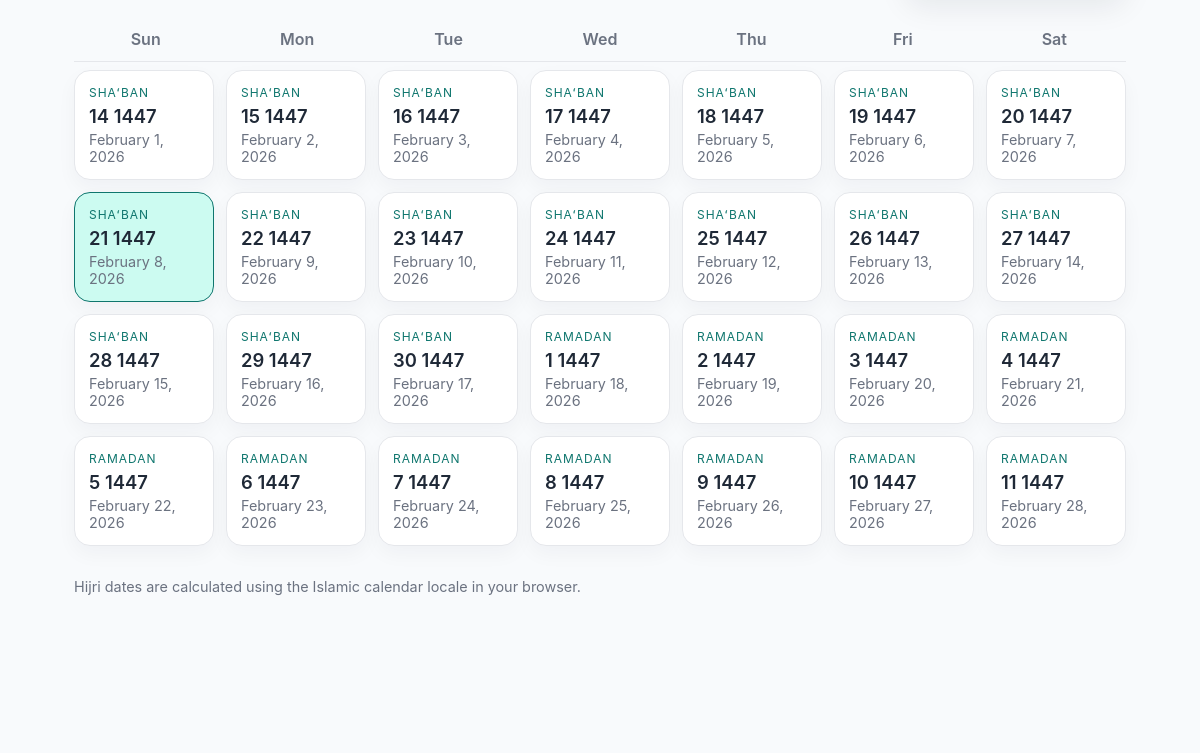
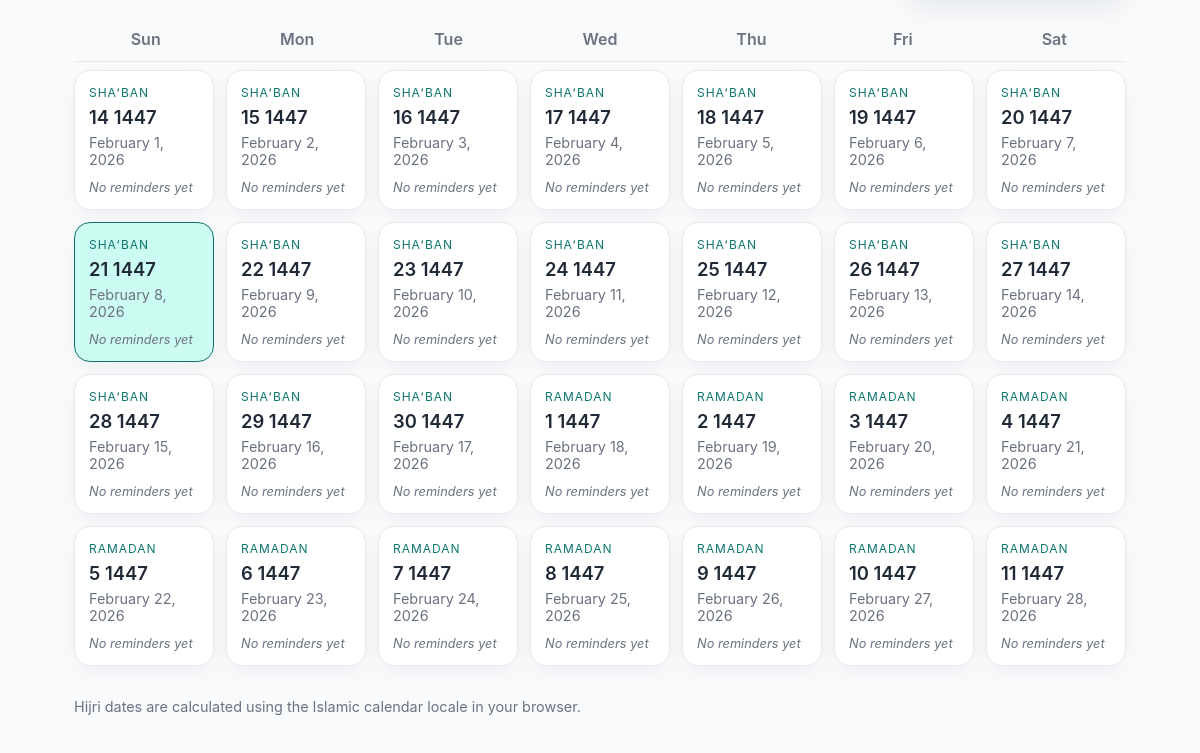
Before and after one commit to burhanilinux/islamic-hijri-calender, an Electron app: page index.html in a window 1200 px wide. Shown: the part 145-898 px from the top of the page. Before the commit the page ends 810 px from the top, so only its background shows below. Drawn offline with Linux system fonts and the light colour scheme.

Commit message:
Add clickable reminders to calendar

```diff
--- a/app.js
+++ b/app.js
@@ -20,6 +20,31 @@ const monthTitle = document.getElementById("monthTitle");
 const todayHijri = document.getElementById("todayHijri");
 const todayGregorian = document.getElementById("todayGregorian");
 const calendarGrid = document.getElementById("calendarGrid");
+const remindersKey = "hijri-reminders-v1";
+
+const loadReminders = () => {
+  const stored = localStorage.getItem(remindersKey);
+  if (!stored) {
+    return {};
+  }
+  try {
+    return JSON.parse(stored);
+  } catch (error) {
+    console.error("Failed to parse reminders", error);
+    return {};
+  }
+};
+
+const saveReminders = (reminders) => {
+  localStorage.setItem(remindersKey, JSON.stringify(reminders));
+};
+
+const toDateKey = (date) => {
+  const year = date.getFullYear();
+  const month = String(date.getMonth() + 1).padStart(2, "0");
+  const day = String(date.getDate()).padStart(2, "0");
+  return `${year}-${month}-${day}`;
+};
 
 const formatHijriParts = (date) => {
   const parts = hijriFormatter.formatToParts(date);
@@ -34,7 +59,26 @@ const formatHijriParts = (date) => {
   };
 };
 
+const updateReminderList = (list, reminders) => {
+  list.innerHTML = "";
+  if (!reminders || reminders.length === 0) {
+    const empty = document.createElement("span");
+    empty.className = "calendar__reminder-empty";
+    empty.textContent = "No reminders yet";
+    list.appendChild(empty);
+    return;
+  }
+
+  reminders.forEach((reminder) => {
+    const item = document.createElement("span");
+    item.className = "calendar__reminder";
+    item.textContent = reminder;
+    list.appendChild(item);
+  });
+};
+
 const buildCalendar = () => {
+  const reminders = loadReminders();
   const currentMonth = today.getMonth();
   const currentYear = today.getFullYear();
   const firstDayOfMonth = new Date(currentYear, currentMonth, 1);
@@ -60,9 +104,16 @@ const buildCalendar = () => {
   for (let day = 1; day <= totalDays; day += 1) {
     const date = new Date(currentYear, currentMonth, day);
     const hijriParts = formatHijriParts(date);
+    const dateKey = toDateKey(date);
 
     const cell = document.createElement("div");
-    cell.className = "calendar__cell";
+    cell.className = "calendar__cell calendar__cell--interactive";
+    cell.setAttribute("role", "button");
+    cell.setAttribute("tabindex", "0");
+    cell.setAttribute(
+      "aria-label",
+      `Add reminder for ${gregorianFormatter.format(date)}`
+    );
 
     if (date.toDateString() === today.toDateString()) {
       cell.classList.add("calendar__cell--today");
@@ -80,7 +131,38 @@ const buildCalendar = () => {
     gregorianDay.className = "calendar__gregorian";
     gregorianDay.textContent = gregorianFormatter.format(date);
 
-    cell.append(monthLabel, hijriDay, gregorianDay);
+    const remindersList = document.createElement("div");
+    remindersList.className = "calendar__reminders";
+    updateReminderList(remindersList, reminders[dateKey]);
+
+    const addReminder = () => {
+      const reminder = window.prompt(
+        `Add reminder for ${gregorianFormatter.format(date)}`,
+        ""
+      );
+      if (!reminder) {
+        return;
+      }
+      const trimmed = reminder.trim();
+      if (!trimmed) {
+        return;
+      }
+      const nextReminders = reminders[dateKey] ? [...reminders[dateKey]] : [];
+      nextReminders.push(trimmed);
+      reminders[dateKey] = nextReminders;
+      saveReminders(reminders);
+      updateReminderList(remindersList, nextReminders);
+    };
+
+    cell.addEventListener("click", addReminder);
+    cell.addEventListener("keydown", (event) => {
+      if (event.key === "Enter" || event.key === " ") {
+        event.preventDefault();
+        addReminder();
+      }
+    });
+
+    cell.append(monthLabel, hijriDay, gregorianDay, remindersList);
     calendarGrid.appendChild(cell);
   }
 };
--- a/styles.css
+++ b/styles.css
@@ -108,6 +108,22 @@ body {
   flex-direction: column;
   justify-content: space-between;
   box-shadow: 0 8px 20px rgba(15, 23, 42, 0.04);
+  gap: 6px;
+}
+
+.calendar__cell--interactive {
+  cursor: pointer;
+  transition: transform 0.15s ease, box-shadow 0.15s ease;
+}
+
+.calendar__cell--interactive:hover {
+  transform: translateY(-2px);
+  box-shadow: 0 12px 24px rgba(15, 23, 42, 0.1);
+}
+
+.calendar__cell--interactive:focus-visible {
+  outline: 3px solid rgba(15, 118, 110, 0.35);
+  outline-offset: 2px;
 }
 
 .calendar__cell--empty {
@@ -132,6 +148,28 @@ body {
   text-transform: uppercase;
   letter-spacing: 0.08em;
   color: var(--accent);
+}
+
+.calendar__reminders {
+  display: flex;
+  flex-direction: column;
+  gap: 4px;
+  margin-top: 6px;
+  font-size: 0.8rem;
+  color: var(--muted);
+}
+
+.calendar__reminder {
+  background: rgba(15, 118, 110, 0.08);
+  border-radius: 999px;
+  padding: 2px 8px;
+  color: var(--accent);
+  font-weight: 600;
+}
+
+.calendar__reminder-empty {
+  font-style: italic;
+  color: var(--muted);
 }
 
 .calendar__cell--today {
```
